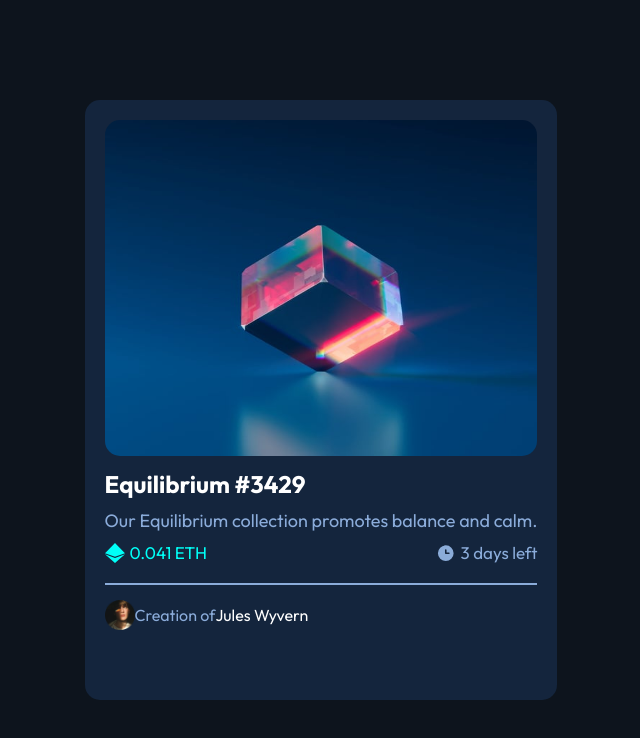
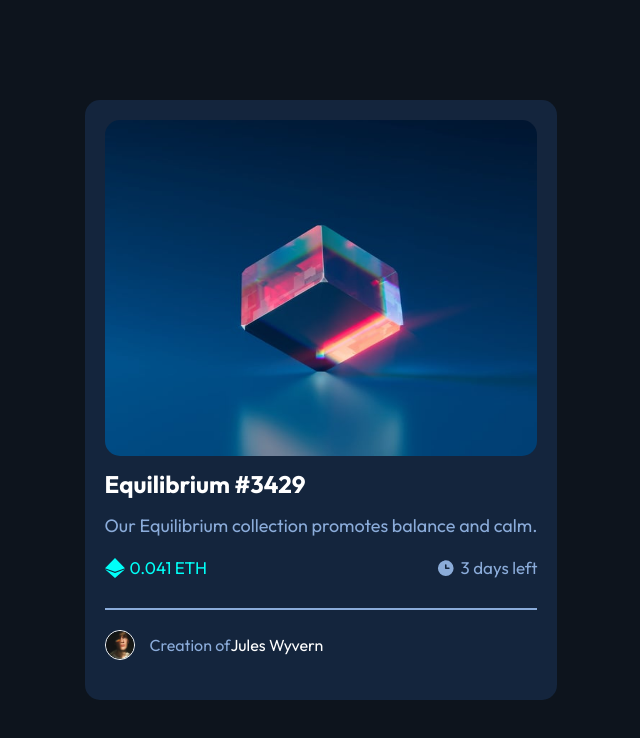
Before and after one commit to DessyZeal/NFTpreviewcard, a plain HTML site: page index.html in a window 1280 px wide. Shown: the whole page, without its empty margins (319-959 px from the left). Drawn offline with Linux system fonts and the light colour scheme.

Commit message:
new commit

```diff
--- a/style.css
+++ b/style.css
@@ -66,24 +66,27 @@ body {
 .sm-text {
     font-size: 18px;
     color: var(--Soft-blue);
-    padding-top: 10px;
-    padding-bottom: 10px;
+    padding-top: 15px;
 }
 .num {
     display: flex;
     justify-content: space-between;
     align-items: center;
     border-bottom: 2px solid var(--Soft-blue);
-    padding-bottom: 20px;
+    padding-bottom: 30px;
+    padding-top: 20px;
 }
 .profile {
     display: flex;
     align-items: center;
-    padding: 15px 0;
+    margin-top: 20px;
 }
 .profile img {
     width: 30px;
     height: 30px;
+    margin-right: 15px;
+    border-radius: 50%;
+    border: 1px solid var(--White);
 }
 .soft {
     color: var(--Soft-blue);
```
